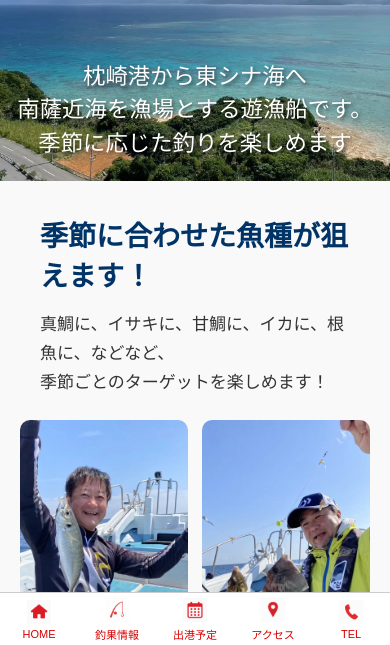
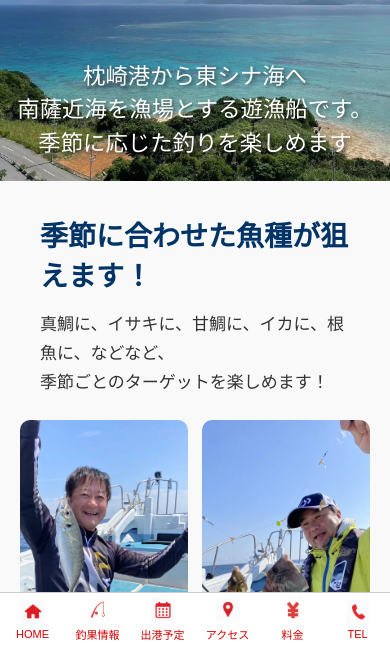
Before and after one commit to tenpa5460/ginrin, a plain HTML site: page index.html in a window 390 px wide. Shown: the part 197-842 px from the top of the page. Drawn offline with nearby package versions, Linux system fonts and the light colour scheme.

Commit message:
Add mobile pricing icon and update nav.html

```diff
--- a/nav.html
+++ b/nav.html
@@ -29,6 +29,10 @@
         <img src="images/icon-map.webp" alt="アクセス">
         <span>アクセス</span>
     </a>
+    <a href="price.html">
+        <img src="images/icon-price.webp" alt="料金">
+        <span>料金</span>
+    </a>
     <a href="tel:09057481345">
         <img src="images/icon-phone.webp" alt="TEL">
         <span>TEL</span>
```
Also changed, not shown: images/icon-price.webp (added).
